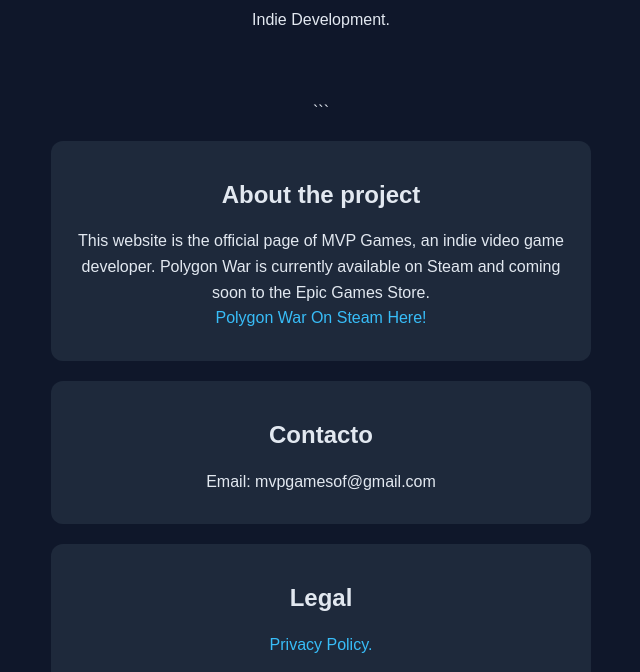
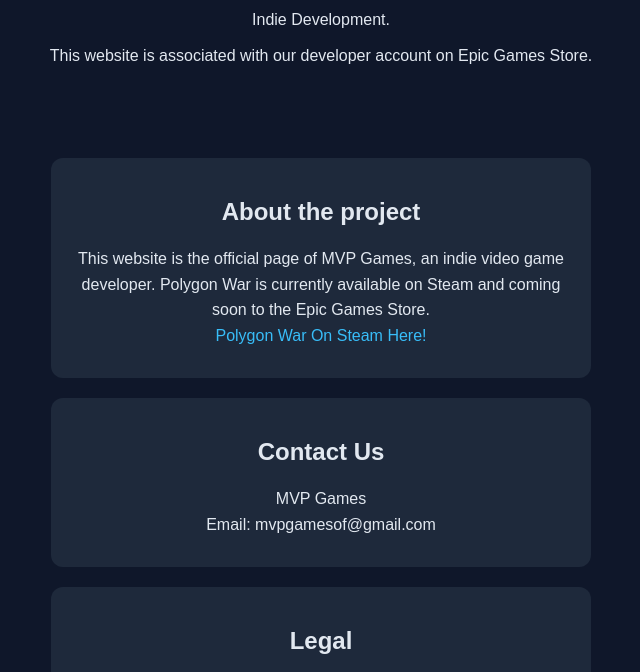
Before and after one commit to MVPGamesOF/Polygon-War-Landing-Page, a plain HTML site: page index.html in a window 1280 px wide. Shown: the part 264-936 px from the top of the page, without its empty margins (319-959 px from the left). Drawn offline with Linux system fonts and the light colour scheme.

Commit message:
Update contact information and add legal section

````diff
--- a/index.html
+++ b/index.html
@@ -57,11 +57,13 @@
     <img src="Assets/logo.png" alt="Logo del proyecto" class="logo">
     <h1>MVP Games</h1>
     <p>Indie Development.</p>
+    <p>
+        This website is associated with our developer account on Epic Games Store.
+    </p>
 </header>
 
 <div class="container">
 
-```
 <div class="card">
     <h2>About the project</h2>
     <p>
@@ -71,8 +73,9 @@
 </div>
 
 <div class="card">
-    <h2>Contacto</h2>
+    <h2>Contact Us</h2>
     <p>
+        MVP Games<br>
         Email: mvpgamesof@gmail.com
     </p>
 </div>
@@ -80,16 +83,16 @@
 <div class="card">
     <h2>Legal</h2>
     <p>
-    <a href="https://privacy.mvpgames.org" target="_blank" rel="noopener noreferrer">
-    Privacy Policy.
-    </a>
+        For more information, please review our<br>
+        <a href="https://privacy.mvpgames.org" target="_blank" rel="noopener noreferrer">
+            Privacy Policy
+        </a>
     </p>
 </div>
-```
 
 </div>
 
-<footer>
+<footer alt="MVP Games Logo">
     2026 MVP Games
 </footer>
 
````
